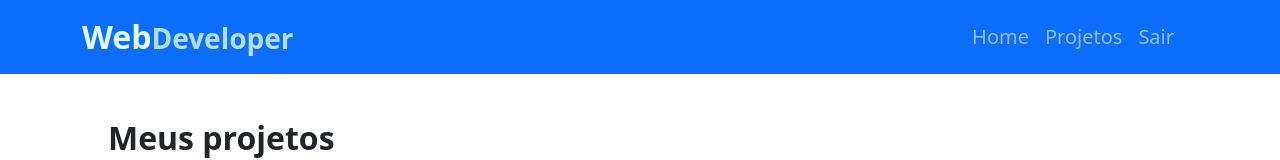
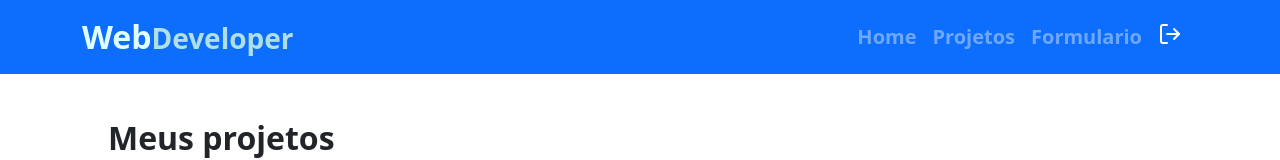
Before and after one commit to paulo-beltramin/portifolio, a React (Vite) app: page /projetos in a window 1280 px wide. Shown: the top 160 px of the page. Built offline with nearby package versions, Linux system fonts and the light colour scheme; no server answers; the database is empty; sample sign-in values are in the browser's storage.

Commit message:
atualizações no componente header, melhorias

```diff
--- a/src/Components/Header/index.tsx
+++ b/src/Components/Header/index.tsx
@@ -1,10 +1,12 @@
 import { Container, Nav, Navbar } from "react-bootstrap";
 import { useContext } from "react";
-import { useNavigate } from "react-router";
+import { Link, useNavigate } from "react-router";
 import { authContext } from "../Context";
 import { auth } from '../services/db'
 import style from './style.module.scss'
-import {  signOut } from "firebase/auth";
+import { signOut } from "firebase/auth";
+import { FiLogOut, FiUser } from "react-icons/fi";
+
 
 
 
@@ -18,7 +20,7 @@ export const Header = () => {
   const handleLogout = () => {
     signOut(auth)
 
-  return  navigate('/login')
+    return navigate('/login')
 
 
 
@@ -40,14 +42,20 @@ export const Header = () => {
               </span>
             </div>
             <div>
-              <Nav >
-                <Nav.Link href="/">Home</Nav.Link>
-                <Nav.Link href="/projetos">Projetos</Nav.Link>
+              <Nav className={style.link}>
+                <Link to="/">Home</Link>
+                <Link to="/projetos">Projetos</Link>
+                {enabled && (
+                  <Link to="/admin">Formulario</Link>
+                )}
+                {!enabled ? (
 
-                {enabled ? (
-                    <Nav.Link onClick={handleLogout}>Sair</Nav.Link>
-                ):(
-                  <Nav.Link href="/login">Login</Nav.Link>
+                  <Link to="/login">
+                    <FiUser size={24} />
+                  </Link>
+
+                ) : (
+                  <FiLogOut size={24} onClick={handleLogout} />
                 )}
 
               </Nav>
--- a/src/Components/Header/style.module.scss
+++ b/src/Components/Header/style.module.scss
@@ -32,4 +32,25 @@
             font-size: 24px;
         }
     }
+
+    .link{
+        a{
+            text-decoration: none;
+            margin-right: 16px;
+            font-weight: bold;
+
+            &:hover{
+                color: white;
+            }
+        }
+
+        button{
+            background-color: red;
+            padding: 8px 16px;
+            border-radius: 12px;
+            font-size: 18px;
+            font-weight: bold;
+            text-align: center;
+        }
+    }
 }
--- a/src/routes/index.tsx
+++ b/src/routes/index.tsx
@@ -20,7 +20,9 @@ const routes = createBrowserRouter([
 
             {
                 path: '/projetos',
-                element: <Projects />
+                element:
+                    <Projects />
+
             },
 
             {
```
